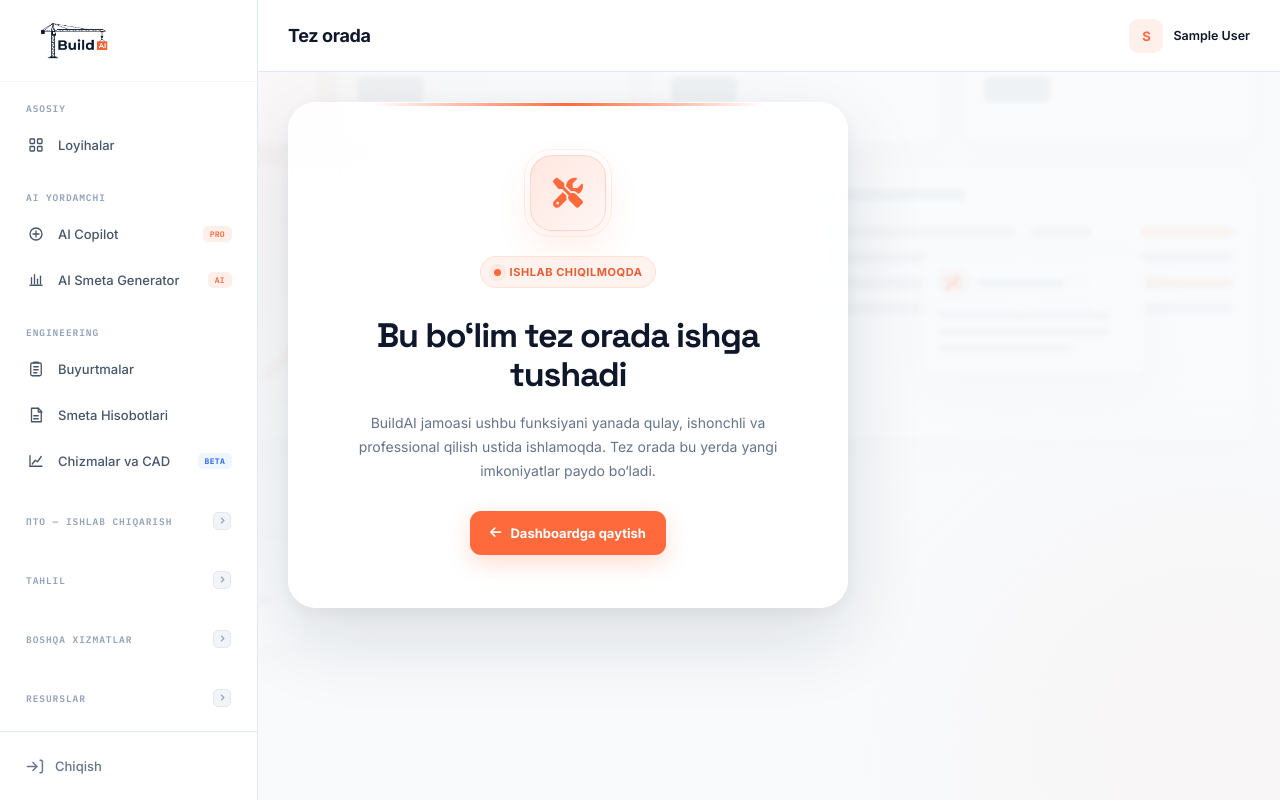
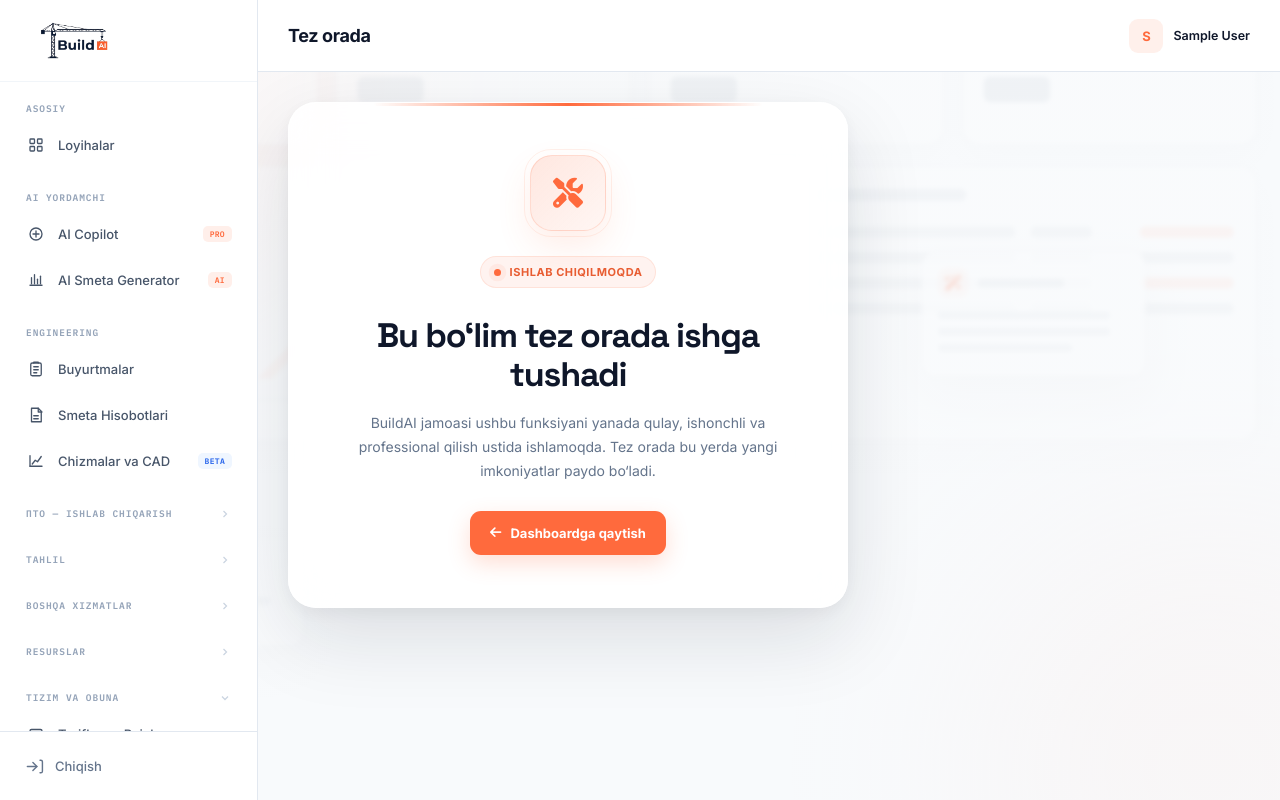
Before and after one commit to AcoderM-tech/BuildAI, a Django app: page /shnq/ in a window 1280 px wide. Run offline with Django 4.2, Linux system fonts and the light colour scheme; the visitor is signed in with stand-in values (Sample User, id 1).

Commit message:
Refactor navigation styles in base.html
Updated styles for navigation section toggle and chevron.

```diff
--- a/templates/base.html
+++ b/templates/base.html
@@ -429,18 +429,12 @@
             display: flex;
             align-items: center;
             justify-content: space-between;
-            padding: 5px 13px;
-            margin-bottom: 6px;
+            padding: 0 13px;
+            margin-bottom: 8px;
             background: none;
             border: none;
-            border-radius: 8px;
             cursor: pointer;
             gap: 6px;
-            transition: background .15s ease;
-        }
-
-        .nav-section-toggle:hover {
-            background: #F1F5F9;
         }
 
         .nav-section-toggle .nav-title-text {
@@ -450,7 +444,6 @@
             font-weight: 600;
             letter-spacing: .10em;
             text-transform: uppercase;
-            transition: color .15s;
         }
 
         .nav-section-toggle:hover .nav-title-text {
@@ -458,34 +451,24 @@
         }
 
         .nav-chevron {
-            width: 18px;
-            height: 18px;
-            border-radius: 5px;
-            background: #F1F5F9;
-            border: 1px solid #E2E8F0;
             display: flex;
             align-items: center;
             justify-content: center;
             flex-shrink: 0;
-            transition: background .15s, border-color .15s, transform .22s ease;
+            transition: transform .22s ease;
         }
 
         .nav-chevron svg {
-            width: 11px;
-            height: 11px;
-            stroke: #94A3B8;
+            width: 12px;
+            height: 12px;
+            stroke: #CBD5E1;
             stroke-width: 2.5;
             fill: none;
             transition: stroke .15s;
         }
 
-        .nav-section-toggle:hover .nav-chevron {
-            background: #E2E8F0;
-            border-color: #CBD5E1;
-        }
-
         .nav-section-toggle:hover .nav-chevron svg {
-            stroke: #64748B;
+            stroke: #94A3B8;
         }
 
         .nav-section-toggle[aria-expanded="false"] .nav-chevron {
```
